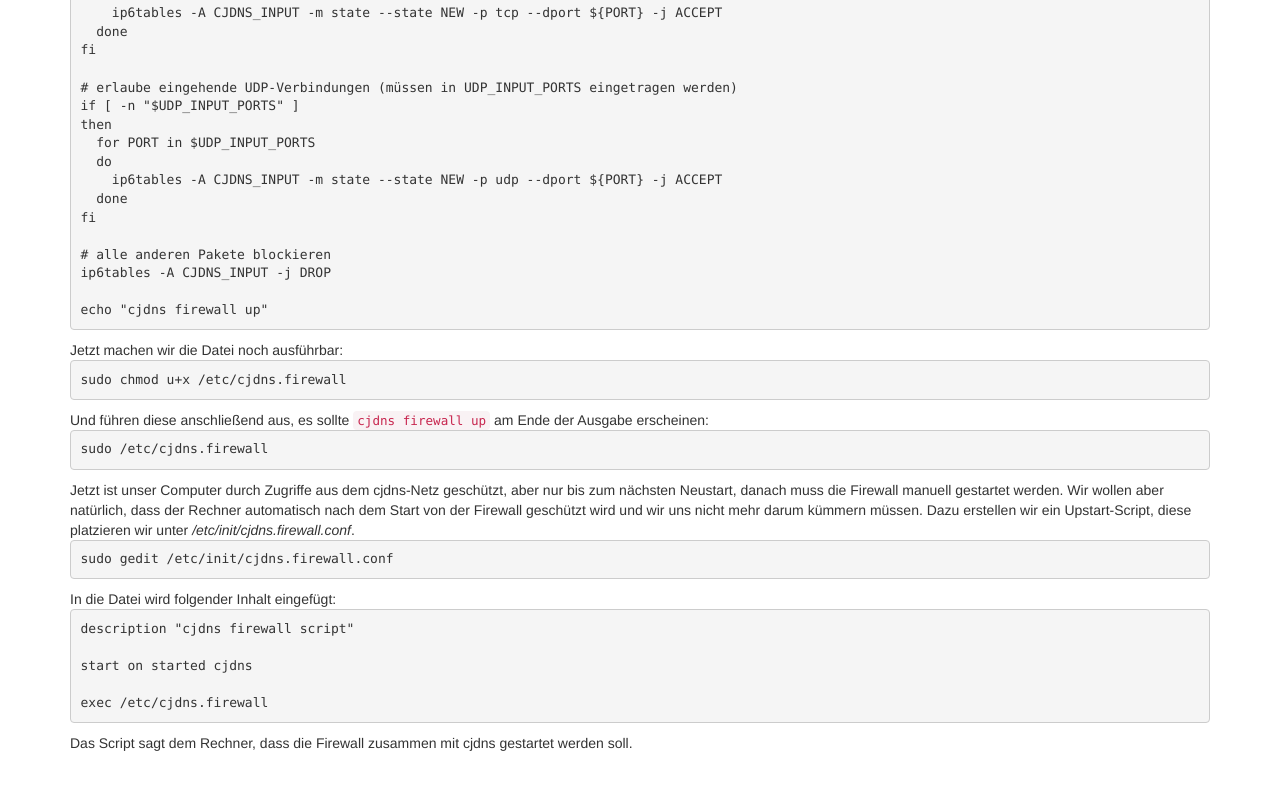
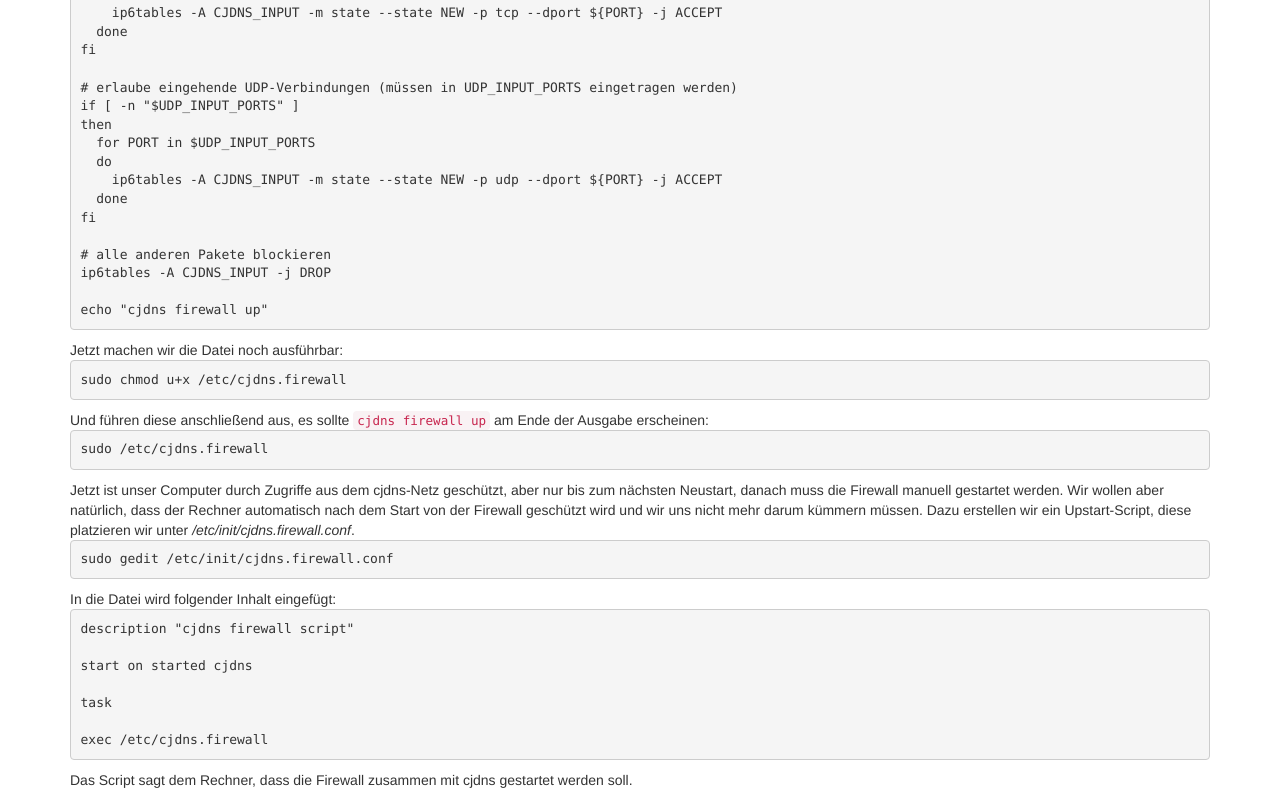
Before and after one commit to chpio/website, a plain HTML site: page cjdns_firewall.html in a window 1280 px wide. Shown: the part 1316-2116 px from the top of the page. Before the commit the page ends 2079 px from the top, so only its background shows below. Drawn offline with Linux system fonts and the light colour scheme.

Commit message:
Firewall als Task starten

```diff
--- a/cjdns_firewall.html
+++ b/cjdns_firewall.html
@@ -130,6 +130,8 @@ description "cjdns firewall script"
 
 start on started cjdns
 
+task
+
 exec /etc/cjdns.firewall
 </pre>
       Das Script sagt dem Rechner, dass die Firewall zusammen mit cjdns gestartet werden soll.
```
